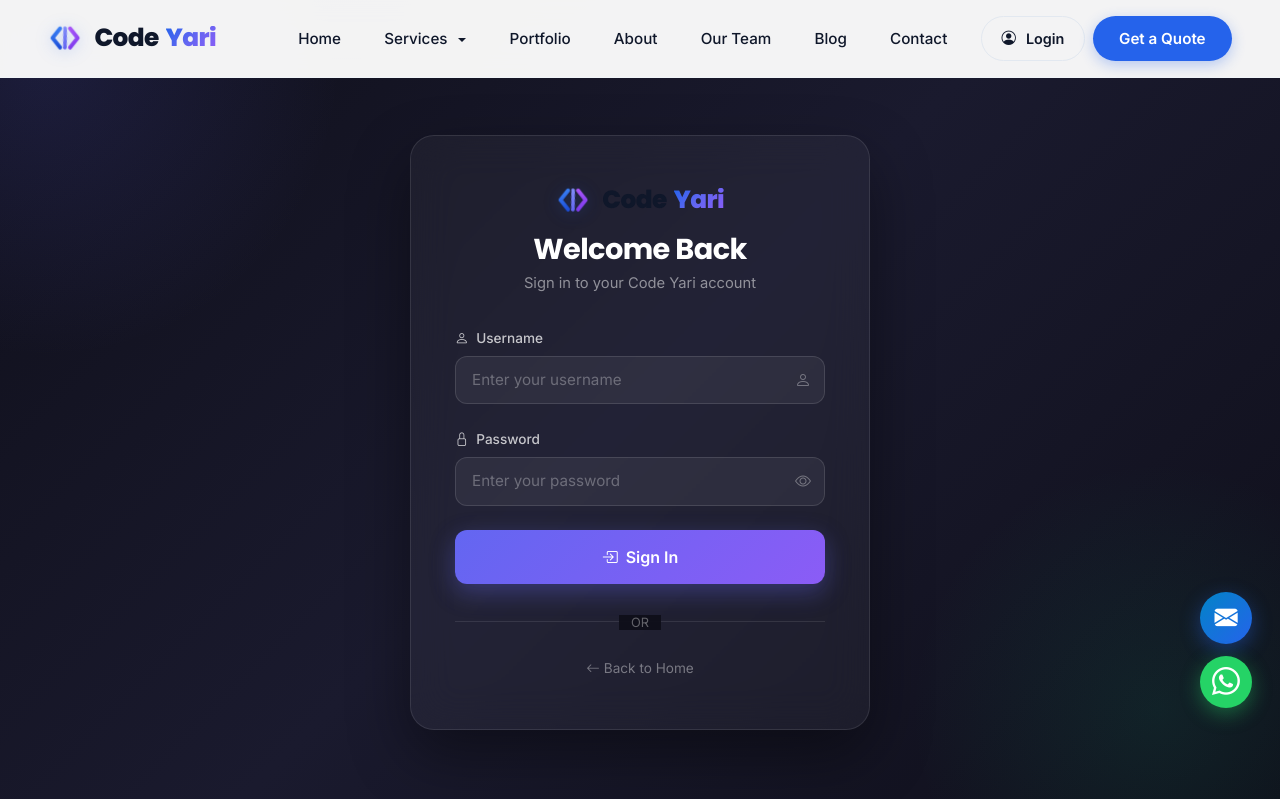
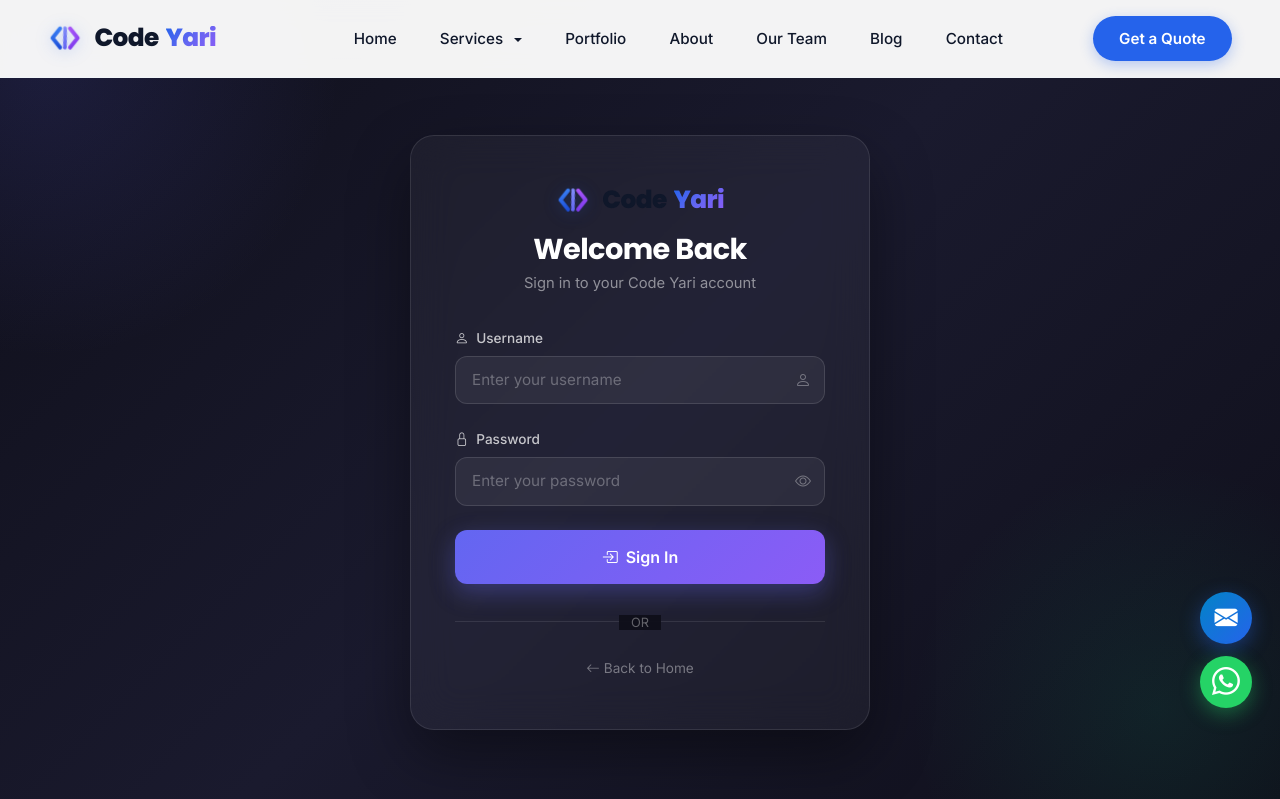
Before and after one commit to mahendra206/Code-Yari, a Django app: page /accounts/login/ in a window 1280 px wide. Shown: the top 799 px of the page. Run offline with Django 5.2, Linux system fonts and the light colour scheme; data comes from the database, SQL or seed files in the repository.

Commit message:
feat: remove public login button from navbar to prioritize Get a Quote CTA

```diff
--- a/templates/partials/navbar.html
+++ b/templates/partials/navbar.html
@@ -213,11 +213,6 @@
               </li>
             </ul>
           </div>
-        {% else %}
-          <!-- Login Button -->
-          <a href="{% url 'accounts:login' %}" class="btn-navbar-login">
-            <i class="bi bi-person-circle me-1"></i>Login
-          </a>
         {% endif %}
 
         <a href="{% url 'leads:get_quote' %}" class="btn-navbar-quote">
```
